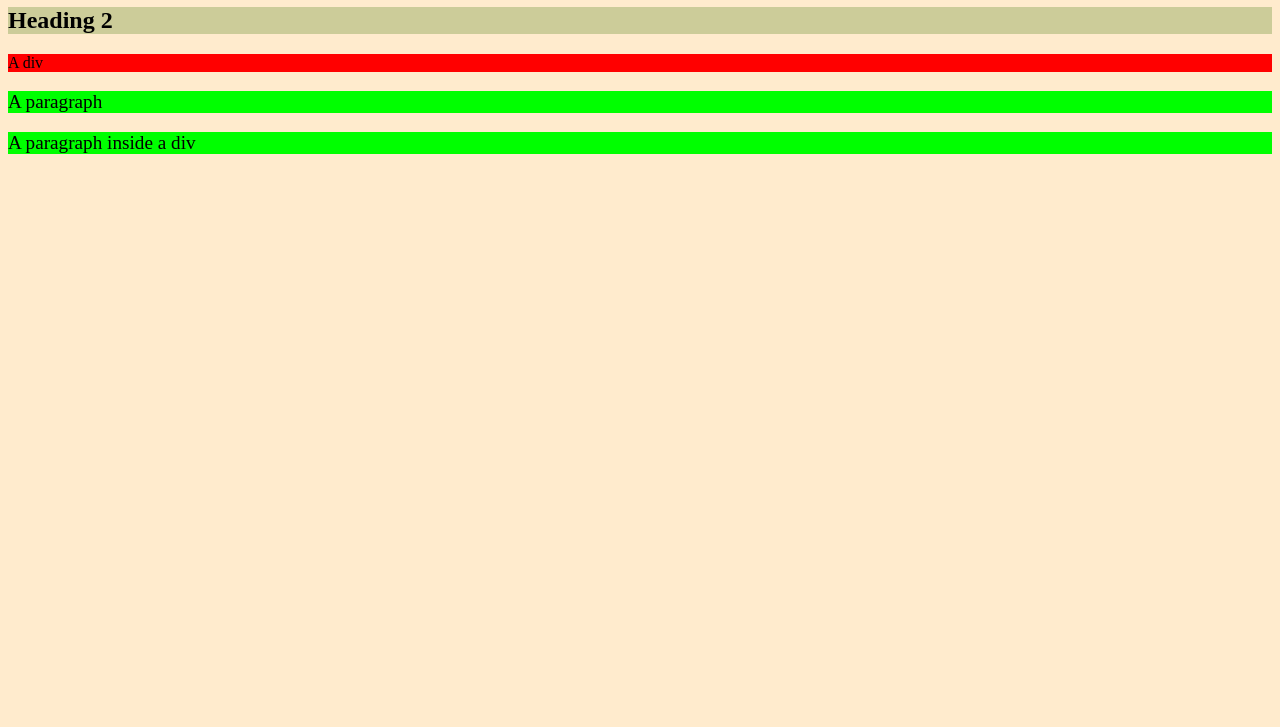
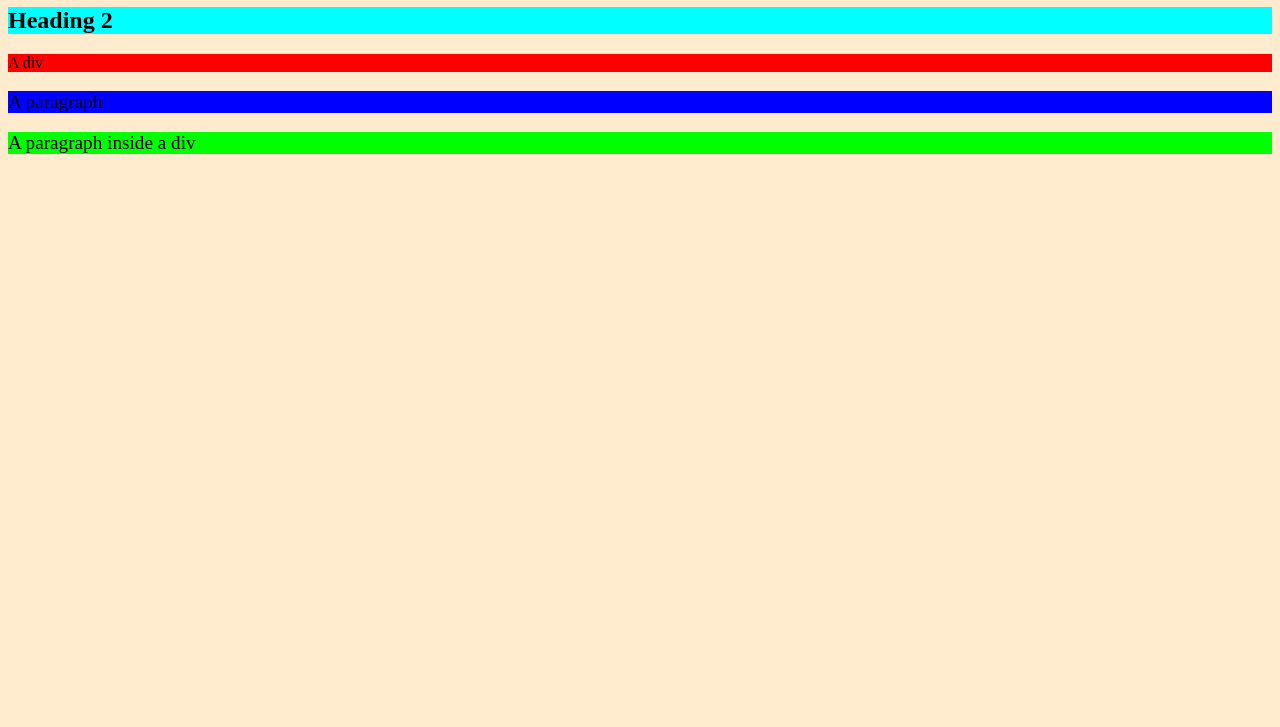
Before and after one commit to tdongsi/mongodb, a plain HTML site: page M101J/code/page2.html in a window 1280 px wide. Shown: the part 73-800 px from the top of the page. Drawn offline with Linux system fonts and the light colour scheme.

Commit message:
Pluralsight: Using selectors based on ID and class.

```diff
--- a/M101J/code/page2.html
+++ b/M101J/code/page2.html
@@ -6,10 +6,10 @@
 </head>
 <body>
   <h1>Heading 1</h1>
-  <h2>Heading 2</h2>
+  <h2 class="subheading">Heading 2</h2>
 
   <div>A div</div>
-  <p>A paragraph</p>
+  <p id="content">A paragraph</p>
   <div>
     <p>A paragraph inside a div</p>
   </div>
--- a/M101J/code/stylesheet.css
+++ b/M101J/code/stylesheet.css
@@ -15,3 +15,11 @@ p {
 div {
     background-color:#ff0000;
 }
+
+#content {
+    background-color:#00f;
+}
+
+.subheading {
+    background-color:#0ff;
+}
```
